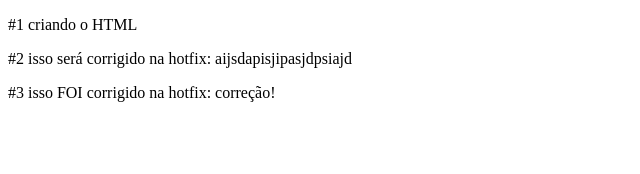
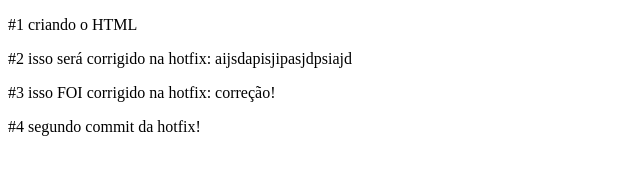
Before and after one commit to praticasUnifor/Marco_Noronha_2427661_EF, a plain HTML site: page index.html in a window 1280 px wide. Shown: the whole page, without its empty margins (0-640 px from the left). Drawn offline with Linux system fonts and the light colour scheme.

Commit message:
segunda correção dentro da hotfix

```diff
--- a/index.html
+++ b/index.html
@@ -9,5 +9,6 @@
     <p>#1 criando o HTML</p>
     <p>#2 isso será corrigido na hotfix: aijsdapisjipasjdpsiajd</p>
     <p>#3 isso FOI corrigido na hotfix: correção!</p>
+    <p>#4 segundo commit da hotfix!</p>
 </body>
 </html>
```
